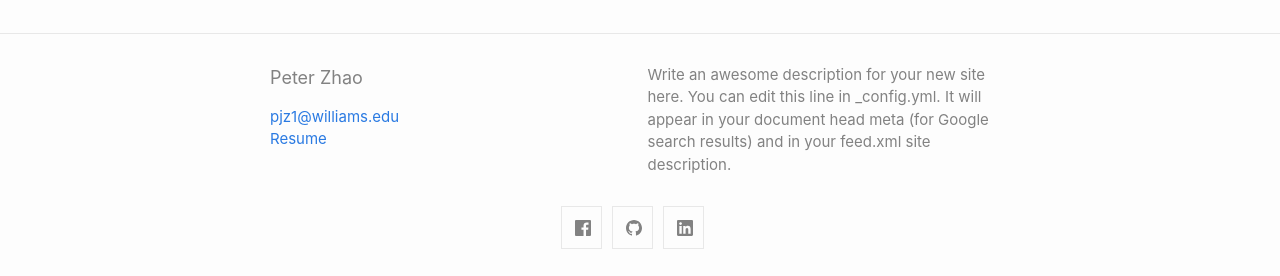
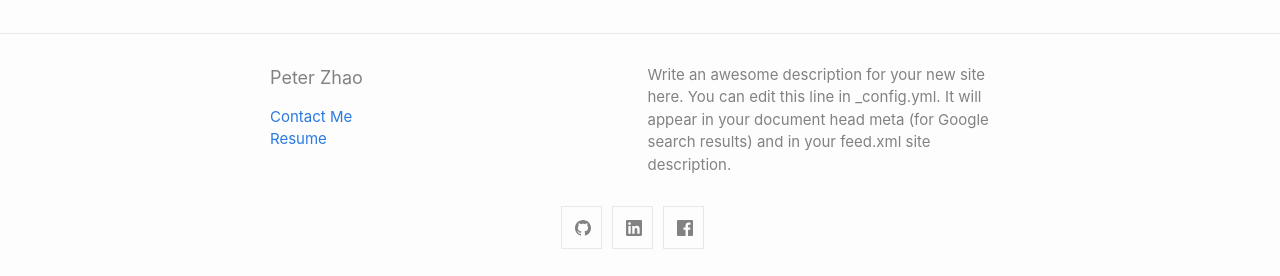
Before and after one commit to pzhao1799/pzhao1799.github.io, a Jekyll site: the page built from index.md, in a window 1280 px wide. Shown: the part 668-944 px from the top of the page. Built offline with Jekyll 4.4.1, drawn with Linux system fonts in a browser that asks for light colours.

Commit message:
minor modifications
- added Contact Me mailto link
- swapped social icons so facebook is last

```diff
--- a/_includes/footer.html
+++ b/_includes/footer.html
@@ -8,7 +8,7 @@
       <h2 class="footer-heading">{{ site.title | escape }}</h2>
         <ul class="contact-list">
             {%- if site.email -%}
-            <li><a class="u-email" href="mailto:{{ site.email }}">{{ site.email }}</a></li>
+            <li><a class="u-email" href="mailto:{{ site.email }}">Contact Me</a></li>
             {%- endif -%}
             <li><a href="../assets/Resume_Zhao.pdf">Resume</a></li>
         </ul>
--- a/_includes/social.html
+++ b/_includes/social.html
@@ -2,7 +2,6 @@
 
 <ul class="social-media-list">
   {%- if social.dribbble -%}<li><a rel="me" href="https://dribbble.com/{{ social.dribbble | cgi_escape | escape }}" title="{{ social.dribbble | escape }}"><svg class="svg-icon grey"><use xlink:href="{{ '/assets/minima-social-icons.svg#dribbble' | relative_url }}"></use></svg></a></li>{%- endif -%}
-  {%- if social.facebook -%}<li><a rel="me" href="https://www.facebook.com/{{ social.facebook | cgi_escape | escape }}" title="{{ social.facebook | escape }}"><svg class="svg-icon grey"><use xlink:href="{{ '/assets/minima-social-icons.svg#facebook' | relative_url }}"></use></svg></a></li>{%- endif -%}
   {%- if social.flickr -%}<li><a rel="me" href="https://www.flickr.com/photos/{{ social.flickr | cgi_escape | escape }}" title="{{ social.flickr | escape }}"><svg class="svg-icon grey"><use xlink:href="{{ '/assets/minima-social-icons.svg#flickr' | relative_url }}"></use></svg></a></li>{%- endif -%}
   {%- if social.github -%}<li><a rel="me" href="https://github.com/{{ social.github | cgi_escape | escape }}" title="{{ social.github | escape }}"><svg class="svg-icon grey"><use xlink:href="{{ '/assets/minima-social-icons.svg#github' | relative_url }}"></use></svg></a></li>{%- endif -%}
   {%- if social.instagram -%}<li><a rel="me" href="https://www.instagram.com/{{ social.instagram | cgi_escape | escape }}" title="{{ social.instagram | escape }}"><svg class="svg-icon grey"><use xlink:href="{{ '/assets/minima-social-icons.svg#instagram' | relative_url }}"></use></svg></a></li>{%- endif -%}
@@ -16,4 +15,5 @@
   {%- if social.keybase -%}<li><a rel="me" href="https://keybase.io/{{ social.keybase | cgi_escape | escape }}" title="{{ social.keybase | escape }}"><svg class="svg-icon grey"><use xlink:href="{{ '/assets/minima-social-icons.svg#keybase' | relative_url }}"></use></svg></a></li>{%- endif -%}
   {%- if social.microdotblog -%}<li><a rel="me" href="https://micro.blog/{{ social.microdotblog | cgi_escape | escape }}" title="{{ social.microdotblog | escape }}"><svg class="svg-icon grey"><use xlink:href="{{ '/assets/minima-social-icons.svg#microdotblog' | relative_url }}"></use></svg></a></li>{%- endif -%}
   {%- if social.rss -%}<li><a href="{{ 'feed.xml' | relative_url }}" title="{{ social.rss | escape }}"><svg class="svg-icon grey"><use xlink:href="{{ '/assets/minima-social-icons.svg#rss' | relative_url }}"></use></svg></a></li>{%- endif -%}
+  {%- if social.facebook -%}<li><a rel="me" href="https://www.facebook.com/{{ social.facebook | cgi_escape | escape }}" title="{{ social.facebook | escape }}"><svg class="svg-icon grey"><use xlink:href="{{ '/assets/minima-social-icons.svg#facebook' | relative_url }}"></use></svg></a></li>{%- endif -%}
 </ul>
```
